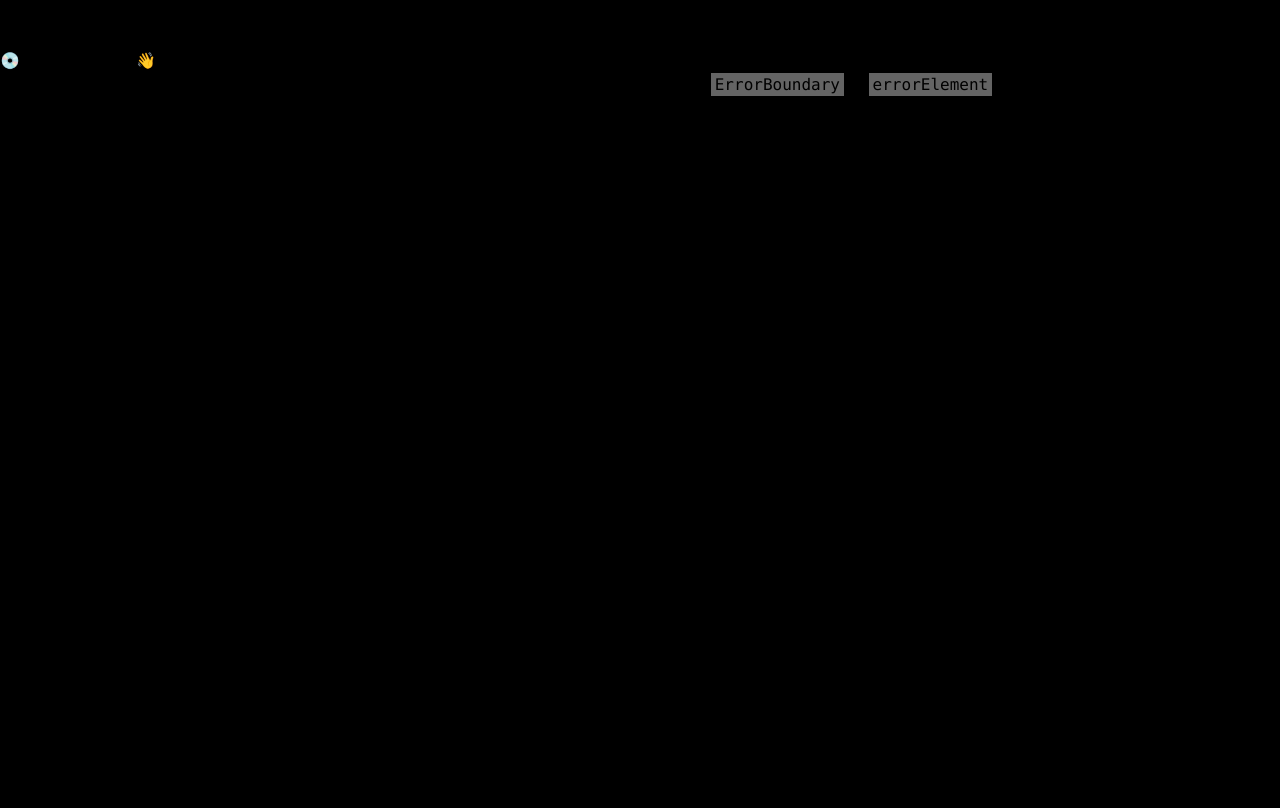
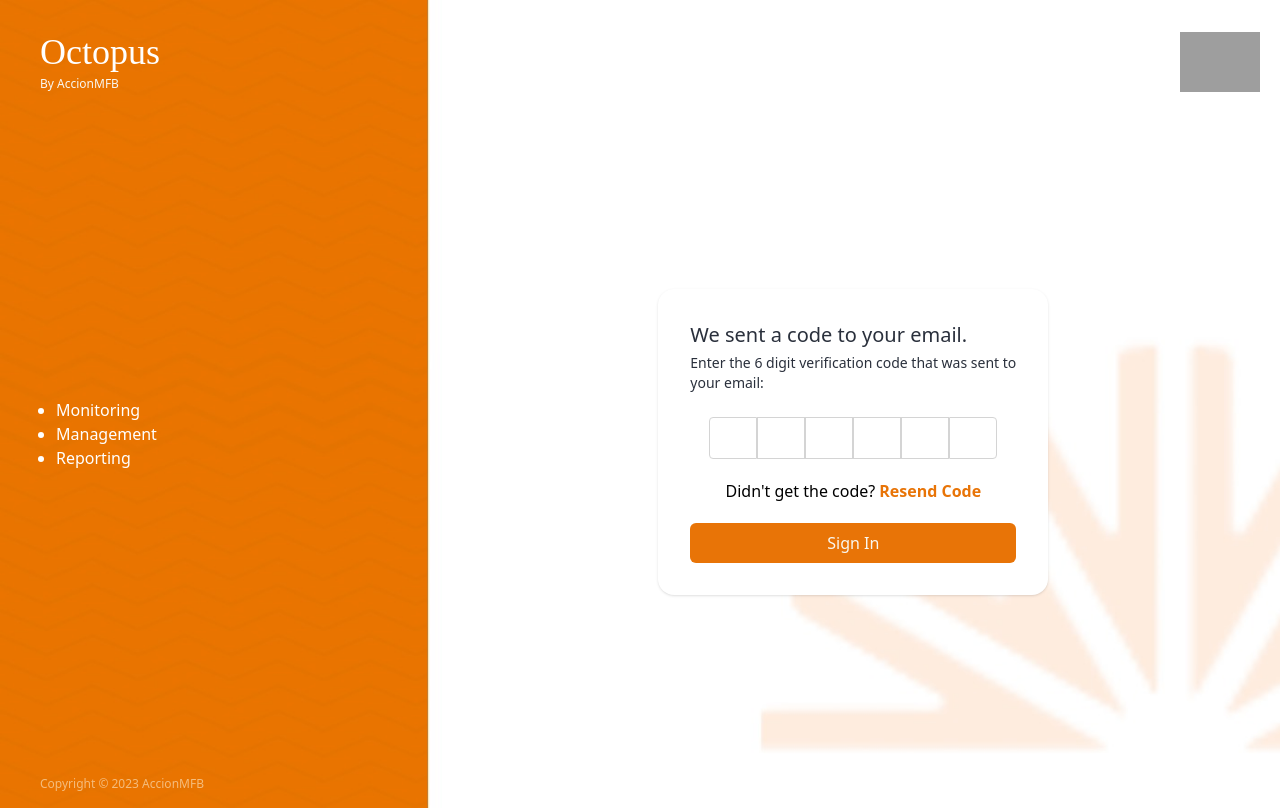
Before and after one commit to Jideotetic/Octopus, a React (Vite) app: page /verify-otp in a window 1280 px wide. Before the commit this address had no page. Built offline with nearby package versions, Linux system fonts and the light colour scheme; grey boxes are pictures that could not be loaded; a web font is replaced by a local one.

Commit message:
Implement the verify otp route
- Created a VerifyOTP component
  inside the routes folder
- Implement the verify otp
  route as a nested route of the
  hompage

```diff
--- /dev/null
+++ b/src/actions/forgotPasswordAction.ts
@@ -0,0 +1,13 @@
+import { LoaderFunctionArgs, redirect } from "react-router-dom";
+
+export default async function forgotPasswordAction({
+  request,
+}: LoaderFunctionArgs) {
+  const formData = await request.formData();
+
+  const email = formData.get("email");
+
+  console.log(email);
+
+  return redirect("/verify-otp");
+}
--- a/src/main.tsx
+++ b/src/main.tsx
@@ -5,6 +5,8 @@ import "./index.css";
 import Root from "./routes/Root";
 import Login from "./routes/Login";
 import ForgotPassword from "./routes/ForgotPassword";
+import VerifyOTP from "./routes/VerifyOTP";
+import forgotPasswordAction from "./actions/forgotPasswordAction";
 
 const router = createBrowserRouter([
   {
@@ -18,6 +20,11 @@ const router = createBrowserRouter([
       {
         path: "forgot-password",
         element: <ForgotPassword />,
+        action: forgotPasswordAction,
+      },
+      {
+        path: "verify-otp",
+        element: <VerifyOTP />,
       },
     ],
   },
--- a/src/routes/ForgotPassword.tsx
+++ b/src/routes/ForgotPassword.tsx
@@ -1,4 +1,4 @@
-import { Link } from "react-router-dom";
+import { Link, Form } from "react-router-dom";
 
 const ForgotPassword = () => {
   return (
@@ -12,7 +12,7 @@ const ForgotPassword = () => {
             Enter the email associated with your account. We will send you a
             verification code
           </p>
-          <form action="" method="post" className="mt-6 flex flex-col gap-5">
+          <Form action="." method="post" className="mt-6 flex flex-col gap-5">
             <div className="flex flex-col gap-1">
               <label
                 htmlFor="email"
@@ -37,7 +37,7 @@ const ForgotPassword = () => {
             >
               Continue
             </button>
-          </form>
+          </Form>
         </div>
       </div>
     </>
--- /dev/null
+++ b/src/routes/VerifyOTP.tsx
@@ -0,0 +1,65 @@
+const VerifyOTP = () => {
+  return (
+    <>
+      <div className="flex h-[calc(100vh-100.21px)] flex-col items-center justify-center">
+        <div className="w-full max-w-[390px] rounded-2xl bg-white p-8 shadow">
+          <h2 className="mb-1 text-xl font-medium text-[#2A303C]">
+            We sent a code to your email.
+          </h2>
+          <p className="text-sm text-[#2A303C]">
+            Enter the 6 digit verification code that was sent to your email:
+          </p>
+          <form action="" method="post" className="mt-6 flex flex-col gap-5">
+            <div className="flex justify-center">
+              <input
+                type="text"
+                name="otp"
+                className="form-input w-12 rounded-s border-neutral-300 placeholder:text-xs"
+              />
+              <input
+                type="text"
+                name="otp"
+                className="form-input w-12 border-neutral-300 placeholder:text-xs"
+              />
+              <input
+                type="text"
+                name="otp"
+                className="form-input w-12 border-neutral-300 placeholder:text-xs"
+              />
+              <input
+                type="text"
+                name="otp"
+                className="form-input w-12 border-neutral-300 placeholder:text-xs"
+              />
+              <input
+                type="text"
+                name="otp"
+                className="form-input w-12 border-neutral-300 placeholder:text-xs"
+              />
+              <input
+                type="text"
+                name="otp"
+                className="form-input w-12 rounded-e border-neutral-300 placeholder:text-xs"
+              />
+            </div>
+            <div className="flex justify-center gap-1">
+              <p>Didn't get the code?</p>
+              <button type="button" className="font-semibold text-[#E87407]">
+                Resend Code
+              </button>
+            </div>
+
+            <button
+              type="submit"
+              className="w-full rounded-md bg-[#E87407] p-2 text-[#F9F7F0]"
+            >
+              Sign In
+            </button>
+          </form>
+        </div>
+      </div>
+    </>
+  );
+};
+
+export default VerifyOTP;
```
